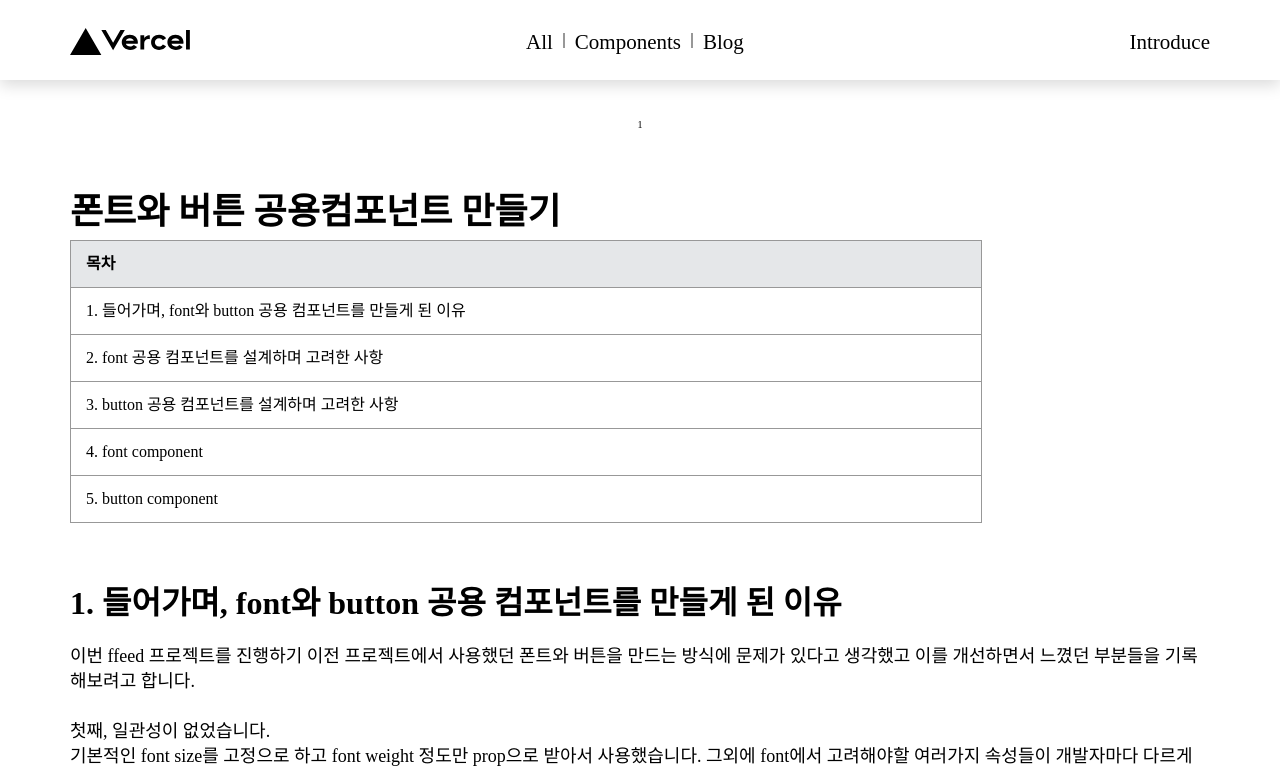
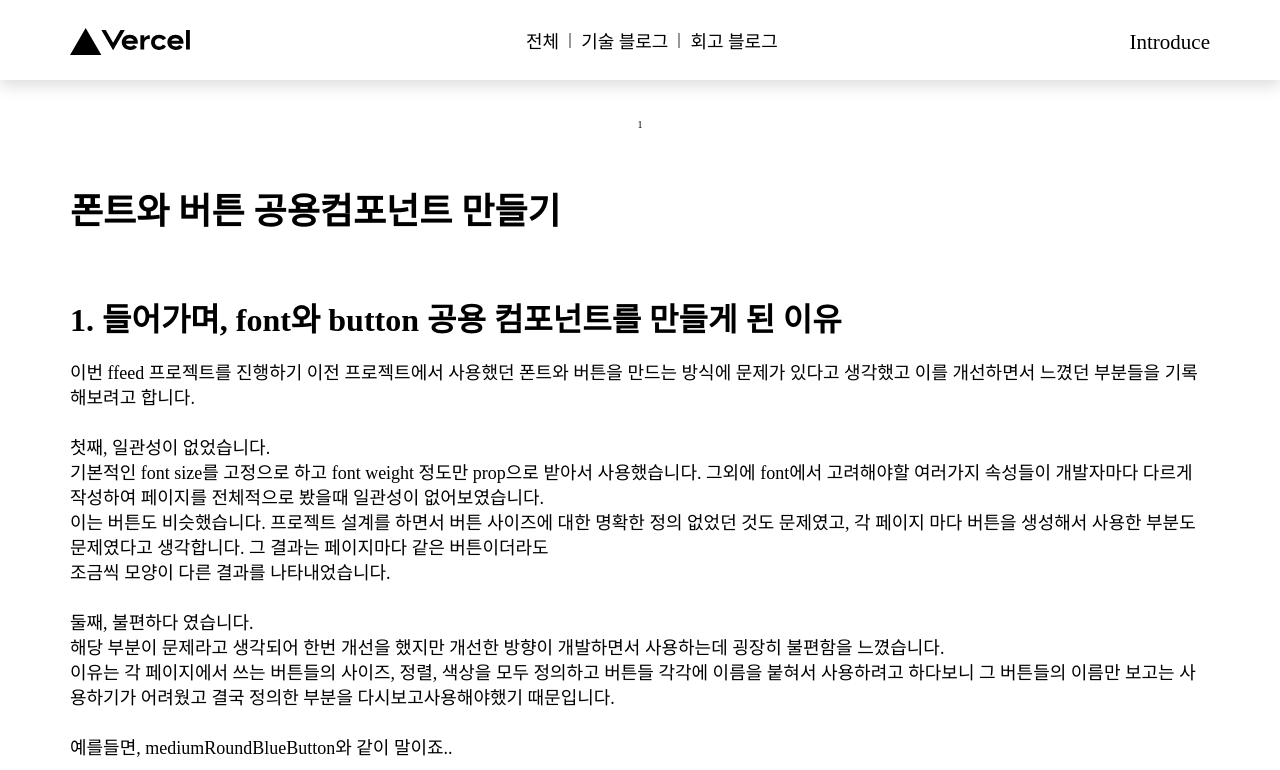
Before and after one commit to ceoplancy/salon5120, a Next.js app: page /card/1 in a window 1280 px wide. Shown: the top 770 px of the page. Built offline with nearby package versions, Linux system fonts and the light colour scheme.

Commit message:
add: font and button

```diff
--- a/components/card/card.tsx
+++ b/components/card/card.tsx
@@ -12,7 +12,8 @@ const Card = ({ data }: Props) => {
   const router = useRouter();
 
   return (
-    <Frame onClick={() => router.push(`/card/${data.id}`)}>
+    <a href={data.url} target="_blank">
+      <Frame>
         <CustomImage src={data.imageUrl} alt="card-thumbnail" layout="responsive" width={280} height={300} />
 
         <FontWrapper>
@@ -29,6 +30,7 @@ const Card = ({ data }: Props) => {
           {data.createdAt}
         </Font>
       </Frame>
+    </a>
   );
 };
 
--- a/components/card/detail/font-button.tsx
+++ b/components/card/detail/font-button.tsx
@@ -2,17 +2,15 @@ import { useState } from 'react';
 import styled from 'styled-components';
 import Font from 'components/common/font';
 import ContentList from 'components/card/content-list';
-import { FontButtonData } from 'constants/content-list';
 import CodeBlockModal from 'components/modal/code-block-modal';
-import CodeBlock from 'components/code-block';
-import { fontCompString, fontTypeString } from 'constants/code-data/font-button/font';
 import ReactMarkdown from 'react-markdown';
-import rehypeRaw from 'rehype-raw';
-import { vscDarkPlus } from 'react-syntax-highlighter/dist/cjs/styles/prism';
-import dynamic from 'next/dynamic';
-import remarkGfm from 'remark-gfm';
+// import dynamic from 'next/dynamic';
+// import CodeBlock from 'components/code-block';
+// import rehypeRaw from 'rehype-raw';
+// import { vscDarkPlus } from 'react-syntax-highlighter/dist/cjs/styles/prism';
+// import remarkGfm from 'remark-gfm';
 
-const SyntaxHighlighter = dynamic(() => import('react-syntax-highlighter'), { ssr: false });
+// const SyntaxHighlighter = dynamic(() => import('react-syntax-highlighter'), { ssr: false });
 
 // const CodeBlock = {
 //   code({ node, inline, className, children, ...props }: any) {
@@ -41,7 +39,7 @@ const FontButton = () => {
         </Font>
       </FontWrapper>
 
-      <ContentList data={FontButtonData} />
+      {/* <ContentList data={FontButtonData} /> */}
 
       <Font size={32} fontWeight={600} margin="64px 0px 0px 0px">
         1. 들어가며, font와 button 공용 컴포넌트를 만들게 된 이유
@@ -85,7 +83,7 @@ import 하여 사용 가능한 속성들을 타입으로 정의 해놓고 사용
         <Font size={18}>먼저 font component의 타입 입니다.</Font>
       </PreText>
 
-      <CodeBlockModal isModalOpen={fontType} setModalOpen={setFontType} codeString={fontTypeString} />
+      {/* <CodeBlockModal isModalOpen={fontType} setModalOpen={setFontType} codeString={fontTypeString} /> */}
 
       <Font size={16} onClick={() => setFontType(!fontType)}>
         코드보기
@@ -97,7 +95,7 @@ import 하여 사용 가능한 속성들을 타입으로 정의 해놓고 사용
         코드보기
       </Font>
 
-      <CodeBlockModal isModalOpen={fontData} setModalOpen={setFontData} codeString={fontCompString} />
+      {/* <CodeBlockModal isModalOpen={fontData} setModalOpen={setFontData} codeString={fontCompString} /> */}
     </Frame>
   );
 };
--- a/components/common/navigation.tsx
+++ b/components/common/navigation.tsx
@@ -31,20 +31,20 @@ const Navigation = () => {
 
         <DeskTopMenuWrapper>
           <MenuWrapper>
-            <Font size={21} translateY={2} pointer={true}>
-              All
+            <Font size={18} translateY={2} pointer={true}>
+              전체
             </Font>
 
             <MenuLine />
 
-            <Font size={21} translateY={2} pointer={true}>
-              Components
+            <Font size={18} translateY={2} pointer={true}>
+              기술 블로그
             </Font>
 
             <MenuLine />
 
-            <Font size={21} translateY={2} pointer={true}>
-              Blog
+            <Font size={18} translateY={2} pointer={true}>
+              회고 블로그
             </Font>
           </MenuWrapper>
 
@@ -67,16 +67,16 @@ const Navigation = () => {
           )}
 
           <MobileMenuWrapper className={isMobileMenu ? 'showMobildeMenu' : 'hideMobildeMenu'}>
-            <Font size={21} pointer={true}>
-              All
+            <Font size={18} pointer={true}>
+              전체
             </Font>
 
-            <Font size={21} pointer={true}>
-              Components
+            <Font size={18} pointer={true}>
+              기술 블로그
             </Font>
 
-            <Font size={21} pointer={true}>
-              Blog
+            <Font size={18} pointer={true}>
+              회고 블로그
             </Font>
 
             <Font
--- a/constants/card-title/index.ts
+++ b/constants/card-title/index.ts
@@ -3,10 +3,12 @@ import { test1 } from 'public/test';
 
 export type cardDataType = {
   id: number;
+  type: string;
   imageUrl: StaticImageData | string;
   title: string;
   subTitle: string;
   createdAt: string;
+  url: string;
 };
 
 export const cardData = [
@@ -75,9 +77,11 @@ export const cardData = [
   // },
   {
     id: 1,
+    type: '',
     imageUrl: test1,
     title: 'Font and Button',
     subTitle: '폰트와 버튼 일관성있게 사용하기',
     createdAt: '2022-06-18',
+    url: 'https://rainy-reaper-d5b.notion.site/572c8b79c8df4c888e768e5cb84d2981',
   },
 ];
--- a/constants/code-data/font-button/font.ts
+++ /dev/null
@@ -1,74 +0,0 @@
-export const fontTypeString = `type FontProps = {
-  /**
-   * font size 지정을 위한 필수 값
-   */
-  size: 36 | 32 | 28 | 26 | 24 | 21 | 18 | 16 | 15 | 14 | 13 | 12 | 11 | 10;
-
-  /**
-   * font color 지정을 위한 선택 값 (default #000)
-   */
-  color?: string;
-
-  /**
-   * fontWeight: font weight 지정을 위한 선택 값 (default 400)
-   */
-  fontWeight?: 400 | 600 | 700;
-
-  /**
-   * letterSpacing: letterSpacing 조절이 필요한 경우 선택 값
-   */
-  letterSpacing?: string;
-
-  /**
-   * lineHeight: lineHeight 조절이 필요한 경우 선택 값
-   */
-  lineHeight?: string;
-
-  /**
-   * translateY: translateY 속성을 이용하여 font의 높이를 조절해야 하는 경우
-   */
-  translateY?: number;
-
-  /**
-   * click event
-   */
-  onClick?: () => void;
-
-  /**
-   * disabled
-   */
-  disabled?: boolean;
-
-  /**
-   * pointer: 커서 포인터가 필요한 경우
-   */
-  pointer?: boolean;
-
-  /**
-   * text decoration: 텍스트 언더라인이 필요한 경우
-   */
-  textDecoration?: 'underline';
-
-  /**
-   * p태그 안에서 span을 이거 붙여 써야하는 경우
-   */
-  useSpan?: false | boolean;
-
-  /**
-   * text content
-   */
-  children?: ReactNode | ReactNode[];
-
-  /**
-   * margin 조절이 필요한 경우 ex) 10px 10px 10px 10px
-   */
-  margin?: string;
-};`;
-
-export const fontCompString = `
-    const test = case 36:
-    &#36;{}
-    return css\`
-      font-size: 3.6rem;
-    \`;
-`;
--- a/constants/content-list/index.ts
+++ /dev/null
@@ -1,7 +0,0 @@
-export const FontButtonData = [
-  '들어가며, font와 button 공용 컴포넌트를 만들게 된 이유',
-  'font 공용 컴포넌트를 설계하며 고려한 사항',
-  'button 공용 컴포넌트를 설계하며 고려한 사항',
-  'font component',
-  'button component',
-];
--- a/pages/_app.tsx
+++ b/pages/_app.tsx
@@ -60,6 +60,6 @@ const Frame = styled.main`
   padding-right: 3rem;
 
   max-width: 1200px;
-  min-height: 100vh;
+  min-height: 100%;
   margin: 0 auto;
 `;
--- a/public/home/index.ts
+++ /dev/null
@@ -1 +0,0 @@
-export const Index = '';
```
Also changed, not shown: constants/code-data/profile.ts (deleted, +0 -9 lines), pages/introduce/index.tsx (+10 -3 lines). Lines whose indentation alone changed are shown as unchanged.
